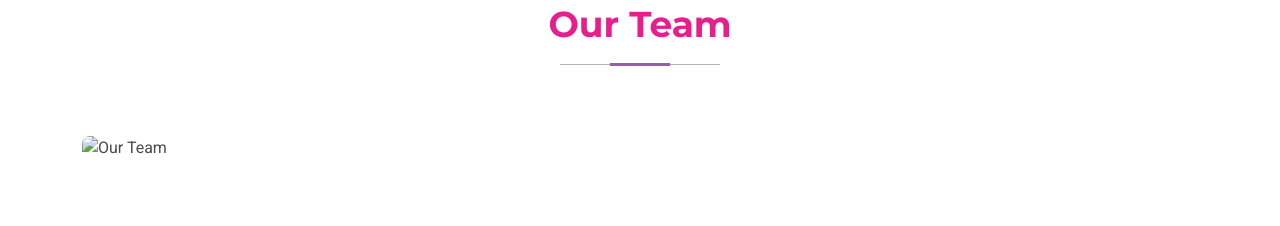
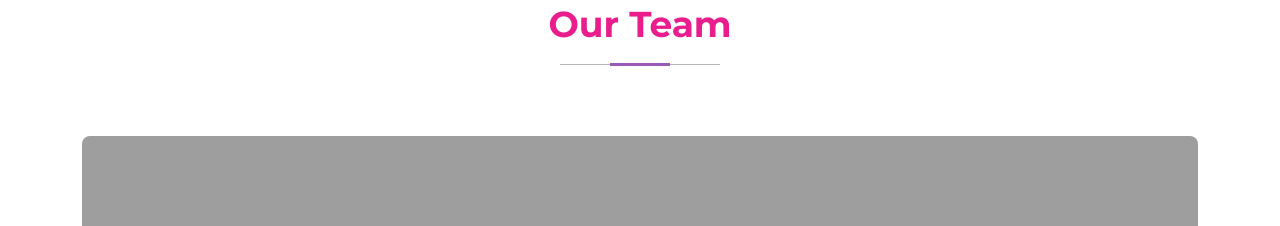
Before and after one commit to E2oTechOrg/Meera_Scan_Static_Site, a plain HTML site: page index.html in a window 1280 px wide. Shown: the part 1693-1919 px from the top of the page. Drawn offline with Linux system fonts and the light colour scheme; the site is published under a folder, as on GitHub Pages, so addresses that start at the root find nothing.

Commit message:
change the image

```diff
--- a/index.html
+++ b/index.html
@@ -234,7 +234,7 @@
         </div>
 
         <div class="team-image" data-aos="fade-left" data-aos-delay="200">
-          <img src="/assets/img/teams/IMG_98384.jpeg" alt="Our Team" class="img-fluid">
+          <img src="assets/img/teams/IMG_98384.jpeg" alt="Our Team" class="img-fluid">
         </div>
 
       </div>
```
